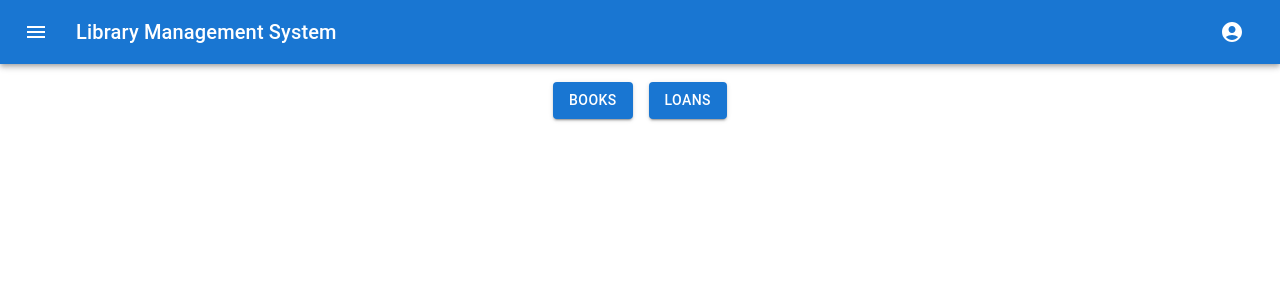
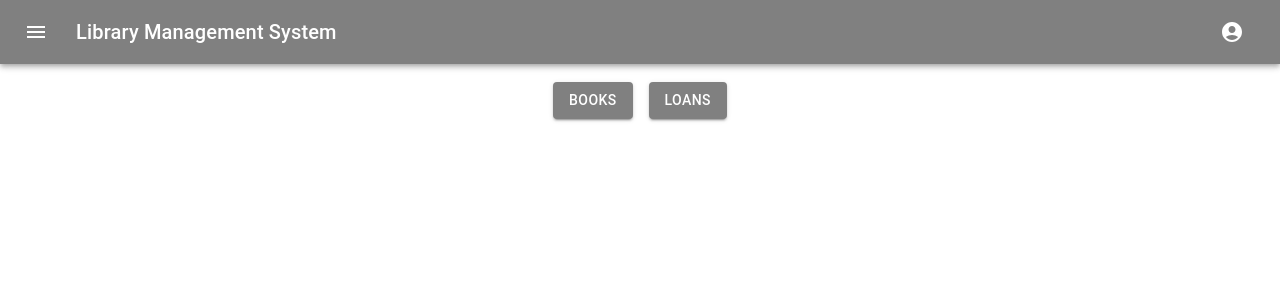
Before and after one commit to wujciak/library_front, a React (Create React App) app: page /home in a window 1280 px wide. Shown: the top 300 px of the page. Built offline with nearby package versions, Linux system fonts and the light colour scheme.

Commit message:
Corrected colors of UI materials. This is still temporary choice of colors.

```diff
--- a/src/components/app-bar/MenuAppBar.tsx
+++ b/src/components/app-bar/MenuAppBar.tsx
@@ -1,5 +1,5 @@
-import {useState} from "react";
-import {AppBar, IconButton, Menu, MenuItem, Toolbar, Typography} from "@mui/material";
+import React, {useState} from "react";
+import {AppBar, IconButton, Menu, MenuItem, Toolbar, Typography, Box} from "@mui/material";
 import MenuIcon from "@mui/icons-material/Menu";
 import {AccountCircle} from "@mui/icons-material";
 
@@ -16,7 +16,7 @@ export default function MenuAppBar() {
     };
 
     return (
-        <AppBar position="static">
+        <AppBar position="static" sx={{bgcolor: 'grey'}}>
             <Toolbar>
                 <IconButton
                     size="large"
@@ -24,20 +24,21 @@ export default function MenuAppBar() {
                     color="inherit"
                     aria-label="menu"
                     sx={{mr: 2}}
+                    /* onClick={some menu} */
                 >
                     <MenuIcon/>
                 </IconButton>
                 <Typography variant="h6" color="inherit" component="div" sx={{flexGrow: 1}}>
                     Library Management System
                 </Typography>
-                <div>
+                <Box>
                     <IconButton
                         size="large"
                         aria-label="account of current user"
                         aria-controls="menu-appbar"
                         aria-haspopup="true"
+                        color="inherit"
                         onClick={handleMenu}
-                        color="inherit"
                         >
                         <AccountCircle/>
                     </IconButton>
@@ -59,7 +60,7 @@ export default function MenuAppBar() {
                         <MenuItem onClick={handleClose}>Profile</MenuItem>
                         <MenuItem onClick={handleClose}>Log Out</MenuItem>
                     </Menu>
-                </div>
+                </Box>
             </Toolbar>
         </AppBar>
     );
--- a/src/components/home-page/HomePage.tsx
+++ b/src/components/home-page/HomePage.tsx
@@ -13,10 +13,10 @@ function HomePage() {
                     padding: '10px',
                 }}
             >
-                <Button variant="contained" component={Link} to='/books' sx={{m: 1}}>
+                <Button variant="contained" component={Link} to='/books' sx={{m: 1,bgcolor: 'grey'}}>
                     Books
                 </Button>
-                <Button variant="contained" component={Link} to='/loans' sx={{m: 1}}>
+                <Button variant="contained" component={Link} to='/loans' sx={{m: 1,bgcolor: 'grey'}}>
                     Loans
                 </Button>
             </Box>
--- a/src/components/list-of-books/ListOfBooks.tsx
+++ b/src/components/list-of-books/ListOfBooks.tsx
@@ -4,10 +4,6 @@ import { booksData } from "../../res/booksData";
 import SearchIcon from '@mui/icons-material/Search';
 import PersonIcon from '@mui/icons-material/Person';
 import TablePagination from '@mui/material/TablePagination';
-import MenuAppBar from "../app-bar/MenuAppBar";
-import {Box, Button} from "@mui/material";
-import {Link, Outlet} from "react-router-dom";
-
 
 function ListOfBooks() {
     const [searchTerm, setSearchTerm] = useState('');
--- a/src/components/login-form/LoginForm.tsx
+++ b/src/components/login-form/LoginForm.tsx
@@ -11,7 +11,7 @@ function LoginForm() {
     const navigate = useNavigate();
 
     const onSubmit = useCallback(
-        (values: { username: string; password: string}) => {
+        () => {
             navigate('/home');
             console.log('/home');
             }, [navigate],
@@ -66,6 +66,7 @@ function LoginForm() {
                         helperText={formik.touched.password && formik.errors.password}
                     />
                     <Button
+                        sx={{bgcolor: 'grey'}}
                         variant="contained"
                         startIcon={<LoginIcon/>}
                         type="submit"
```
